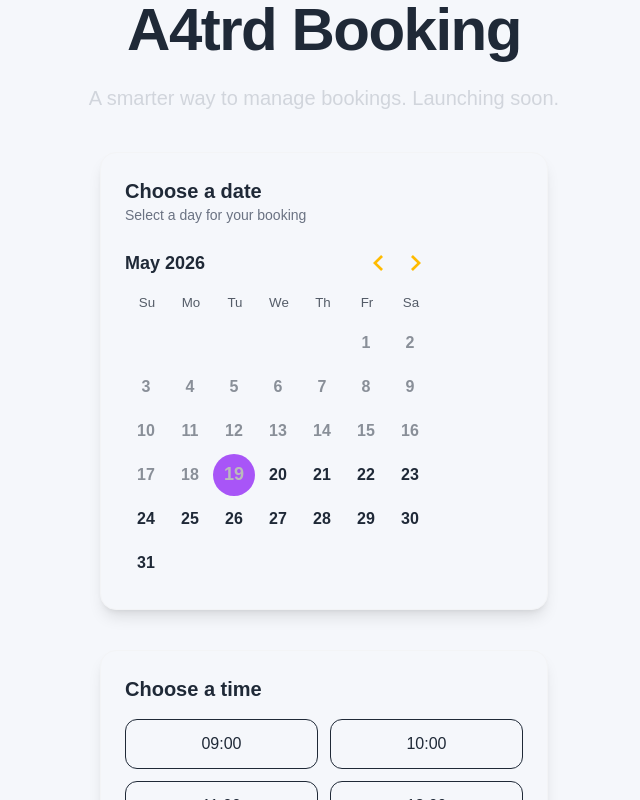
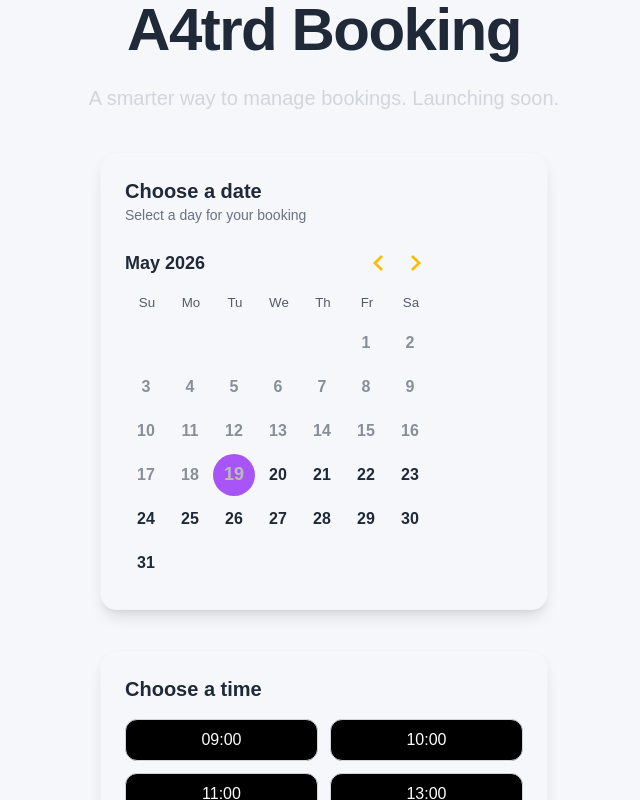
Before and after one commit to Legend4it/a4trd.booking, a Next.js app in the folder a4trd-booking/: page / in a window 1280 px wide. Both pictures are taken after a click on the button "19". Shown: the top 800 px of the page, without its empty margins (316-956 px from the left). Built offline with nearby package versions, Linux system fonts and the light colour scheme.

Commit message:
Style Time Slot

```diff
--- a/a4trd-booking/app/components/TimeSlots.tsx
+++ b/a4trd-booking/app/components/TimeSlots.tsx
@@ -27,11 +27,12 @@ export default function TimeSlots({
                             onTimeSelect?.(slot)
                         }
                         className={`
-                            rounded-xl border p-3 transition
+                            time-slot
+                            rounded-xl border p-2 transition
                             ${
                                 selectedTime === slot
-                                    ? "bg-black text-white"
-                                    : "hover:bg-gray-100"
+                                    ? "time-slot-selected"
+                                    : "time-slot"
                             }
                         `}
                     >
--- a/a4trd-booking/app/globals.css
+++ b/a4trd-booking/app/globals.css
@@ -83,3 +83,21 @@ body {
 .rdp-button:focus-visible {
   outline: none;
 }
+
+/* Time Slots*/
+.time-slot {
+    background-color: #000;
+    color: #fff;
+    border: 1px solid #d1d5db;
+    transition: all 0.2s ease;
+}
+
+.time-slot:hover {
+    background-color: #1a1a1a;
+}
+
+.time-slot-selected, .time-slot-selected:hover, .time-slot-selected:focus-visible {
+    background-color: #a855f7;
+    color: #bbb;
+    border-color: #d1d5db;
+}
```
